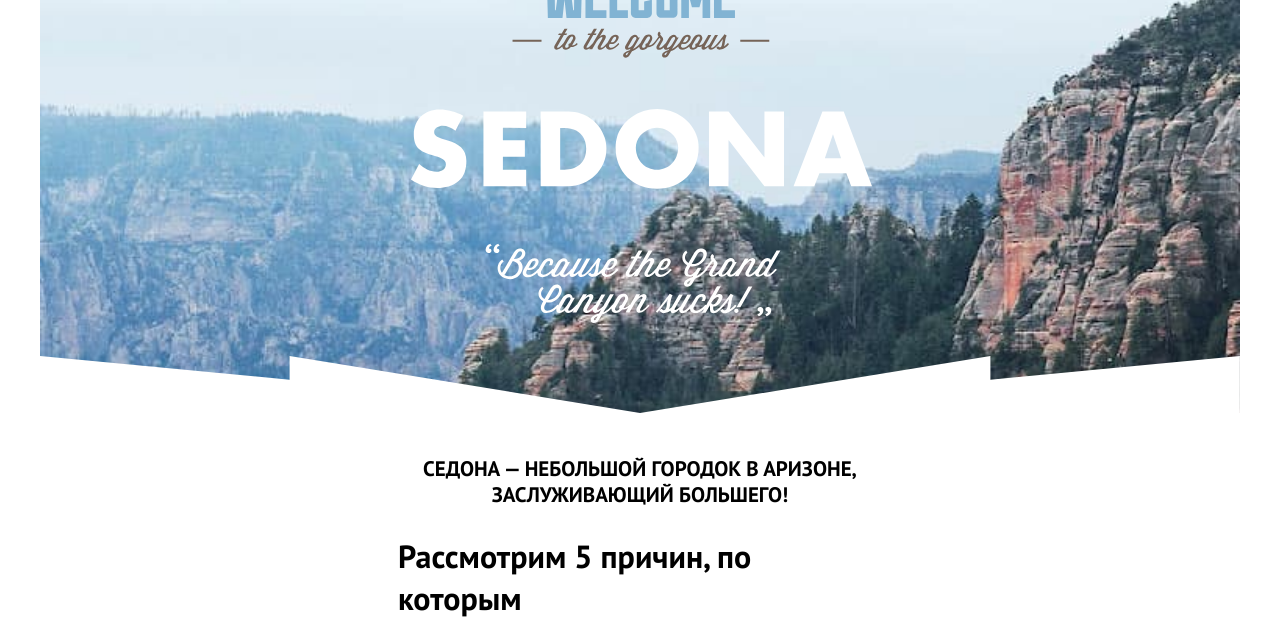
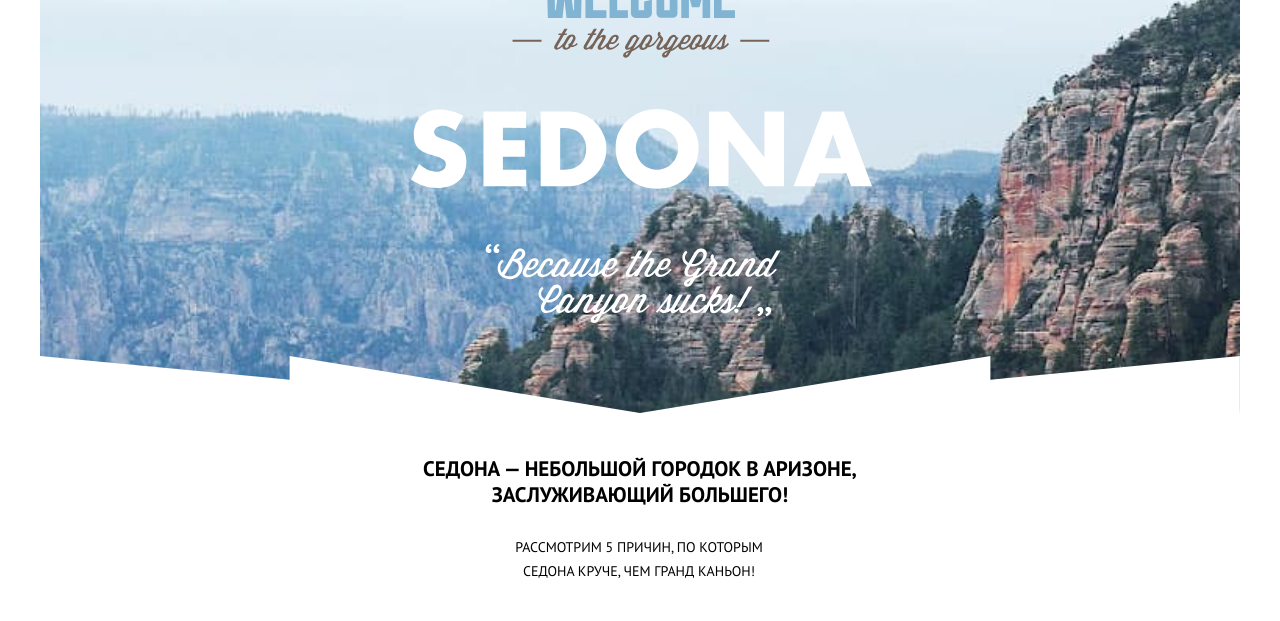
Before and after one commit to htmlacademy-adaptive/1783917-sedona-27, a website: page source/index.html in a window 1280 px wide. Shown: the part 118-739 px from the top of the page. Drawn offline with nearby package versions, Linux system fonts and the light colour scheme; files that its build step writes are made by us from their sources.

Commit message:
добавляет стилизацию

```diff
--- a/source/index.html
+++ b/source/index.html
@@ -49,7 +49,6 @@
           alt="Добро пожаловать в великолепную Седону, потому что Гранд Каньон отстой.">
       </div>
 
-    <!--</nav>-->
   </header>
   <main class="main-container">
 
@@ -57,7 +56,7 @@
       <p class="intro__slogan">
         Седона — небольшой городок в Аризоне, заслуживающий большего!
       </p>
-      <h1 class="intro__desription intro__desription--index ">
+      <h1 class="intro__description intro__description--index ">
         Рассмотрим 5 причин, по которым <br> Седона круче, чем Гранд каньон!
       </h1>
     </header>
```
